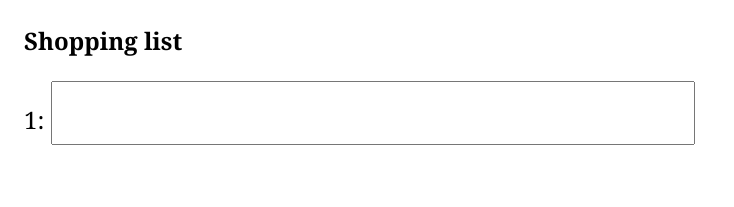
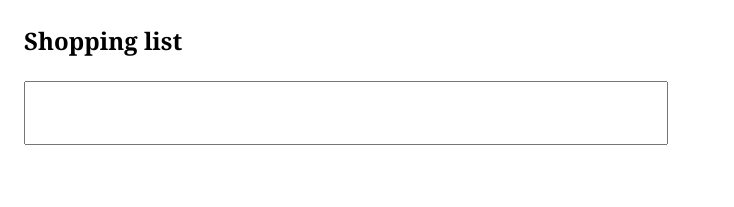
Before and after one commit to nedbat/typing_app, a React (Create React App) app: page /shopping in a window 1280 px wide. Shown: the top 207 px of the page, without its empty margins (0-734 px from the left). Built offline with nearby package versions, Linux system fonts and the light colour scheme.

Commit message:
Make printing look nicer

```diff
--- a/src/index.scss
+++ b/src/index.scss
@@ -7,6 +7,9 @@ body {
 
 .done {
   padding-top: 2em;
+  @media print {
+    display: none;
+  }
 }
 
 table.calendar {
@@ -39,6 +42,12 @@ table.calendar {
       font-size: 200%;
       margin-bottom: .25em;
       padding: .05em .2em;
+
+      @media print {
+        border: none;
+        font-size: 100%;
+        padding-left: 0;
+      }
     }
   }
 }
--- a/src/shop/components.js
+++ b/src/shop/components.js
@@ -8,7 +8,7 @@ import { addItem, changeItem } from './actions'
 //-- Item
 
 const Item = ({ onChange, id, text }) => (
-  <li>{id}: <input onChange={ev => onChange(ev.target.value)} value={text} /></li>
+  <li><input onChange={ev => onChange(ev.target.value)} value={text} /></li>
 )
 
 Item.propTypes = {
```
